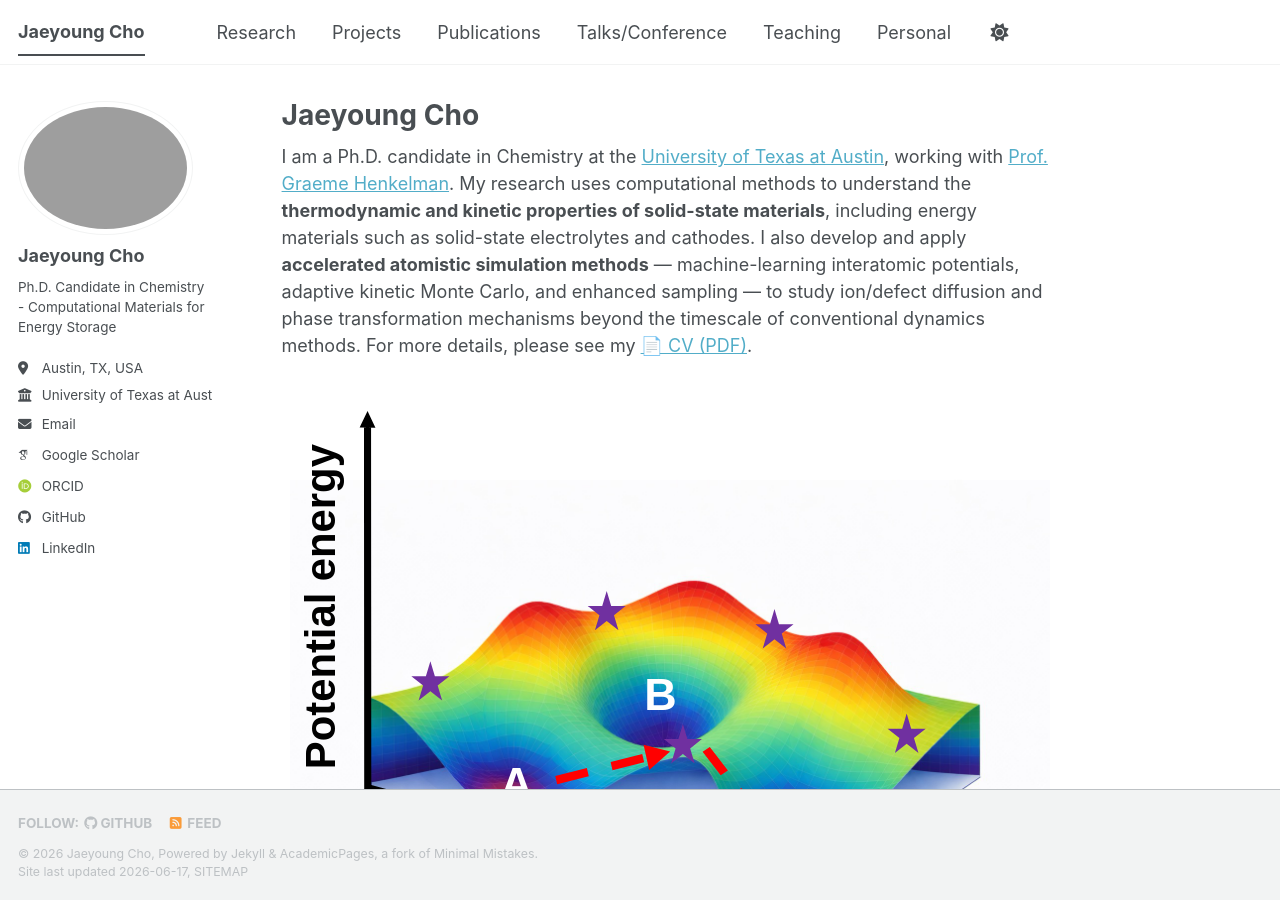
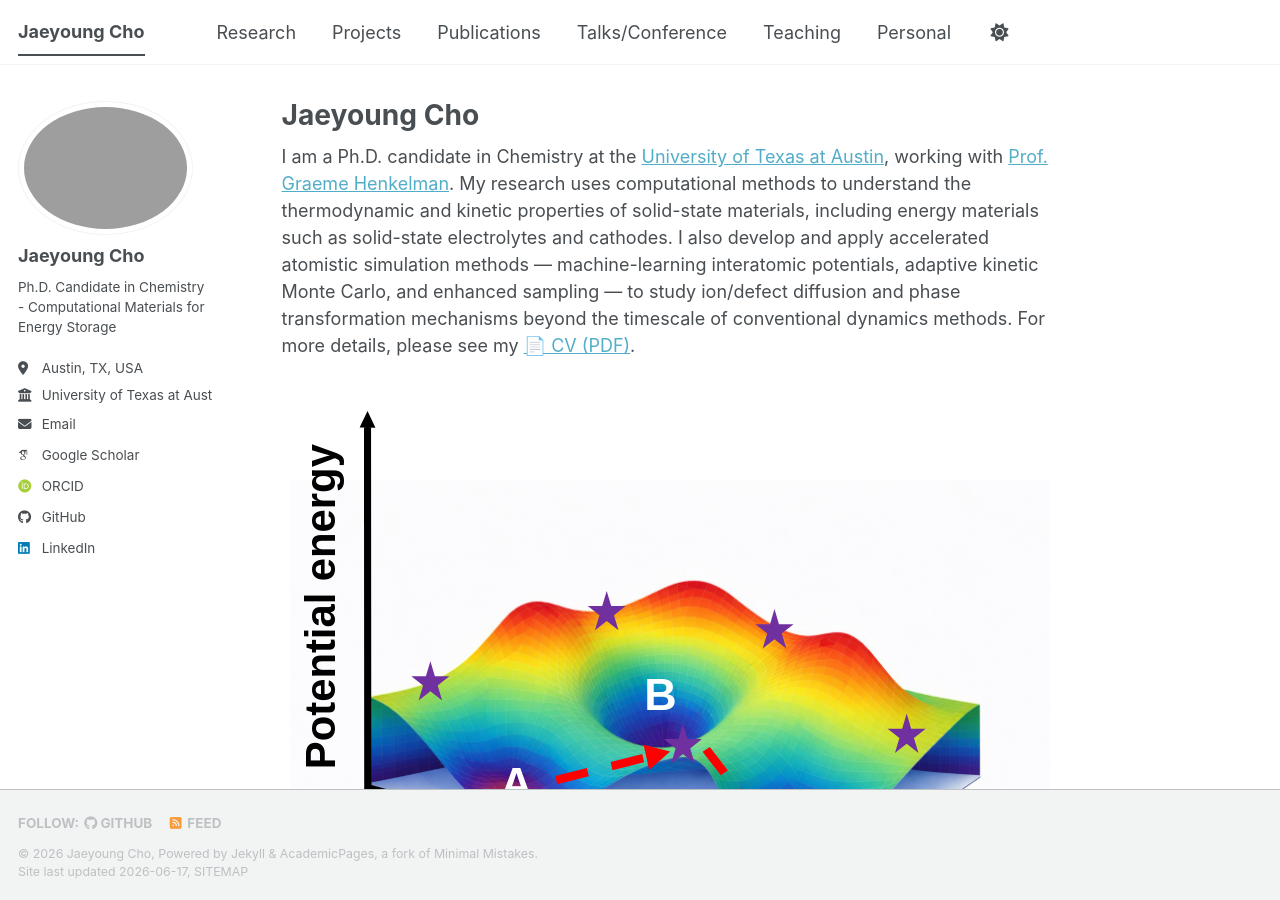
Before and after one commit to jycho5758/jycho5758.github.io, a Jekyll site: the page built from _pages/about.md, in a window 1280 px wide and 900 px high. Built offline with Jekyll 4.4.1, drawn with Linux system fonts in a browser that asks for light colours; some web fonts are replaced; a script bundle is joined from its source files by our own code; library files that are not in the unit come from our copies.

```diff
--- a/_pages/about.md
+++ b/_pages/about.md
@@ -7,7 +7,7 @@ redirect_from:
   - /about.html
 ---
 
-I am a Ph.D. candidate in Chemistry at the [University of Texas at Austin](https://www.utexas.edu/), working with [Prof. Graeme Henkelman](https://theory.cm.utexas.edu/henkelman/). My research uses computational methods to understand the **thermodynamic and kinetic properties of solid-state materials**, including energy materials such as solid-state electrolytes and cathodes. I also develop and apply **accelerated atomistic simulation methods** — machine-learning interatomic potentials, adaptive kinetic Monte Carlo, and enhanced sampling — to study ion/defect diffusion and phase transformation mechanisms beyond the timescale of conventional dynamics methods. For more details, please see my <a href="/files/CV.pdf" target="_blank">📄 CV (PDF)</a>.
+I am a Ph.D. candidate in Chemistry at the [University of Texas at Austin](https://www.utexas.edu/), working with [Prof. Graeme Henkelman](https://theory.cm.utexas.edu/henkelman/). My research uses computational methods to understand the thermodynamic and kinetic properties of solid-state materials, including energy materials such as solid-state electrolytes and cathodes. I also develop and apply accelerated atomistic simulation methods — machine-learning interatomic potentials, adaptive kinetic Monte Carlo, and enhanced sampling — to study ion/defect diffusion and phase transformation mechanisms beyond the timescale of conventional dynamics methods. For more details, please see my <a href="/files/CV.pdf" target="_blank">📄 CV (PDF)</a>.
 
 <figure style="text-align:center; margin:1.5em 0;">
   <img src="/images/main_figure.svg" alt="Overview of my research" style="max-width:100%; height:auto;">
```
